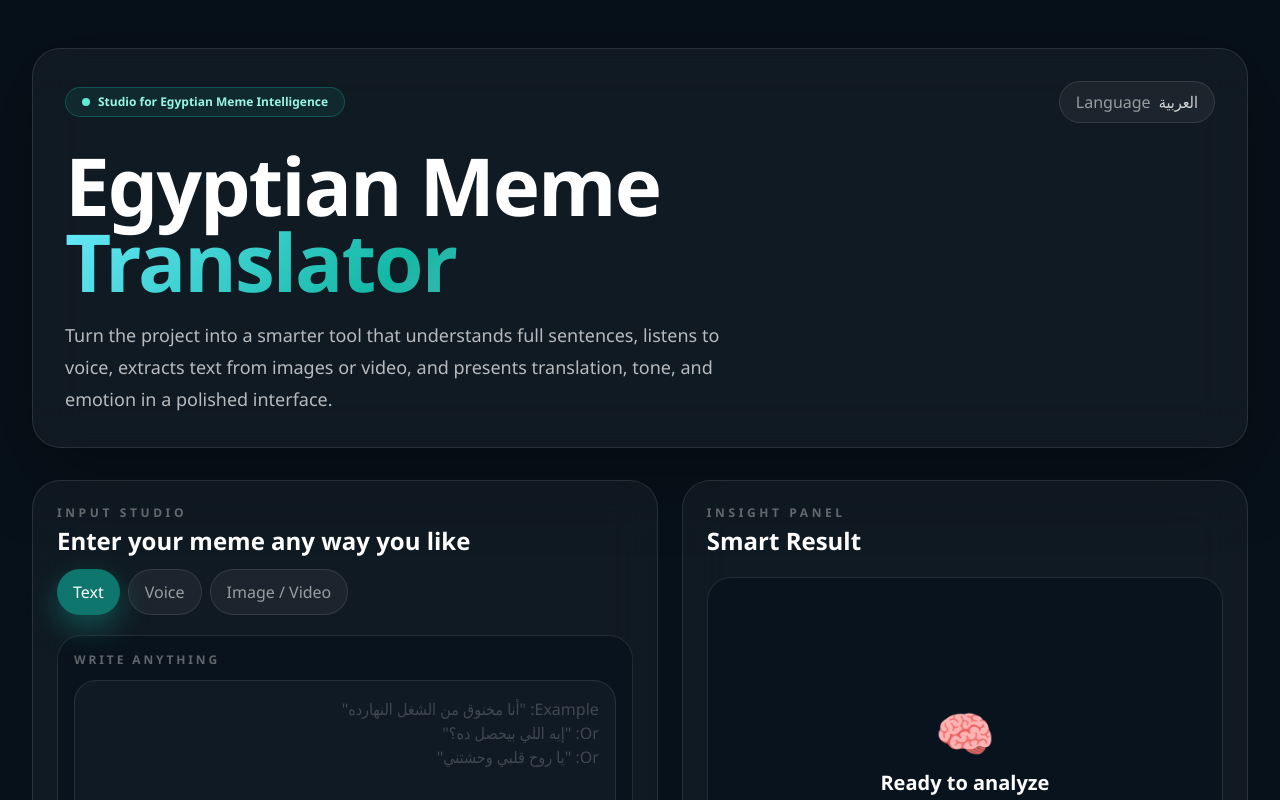
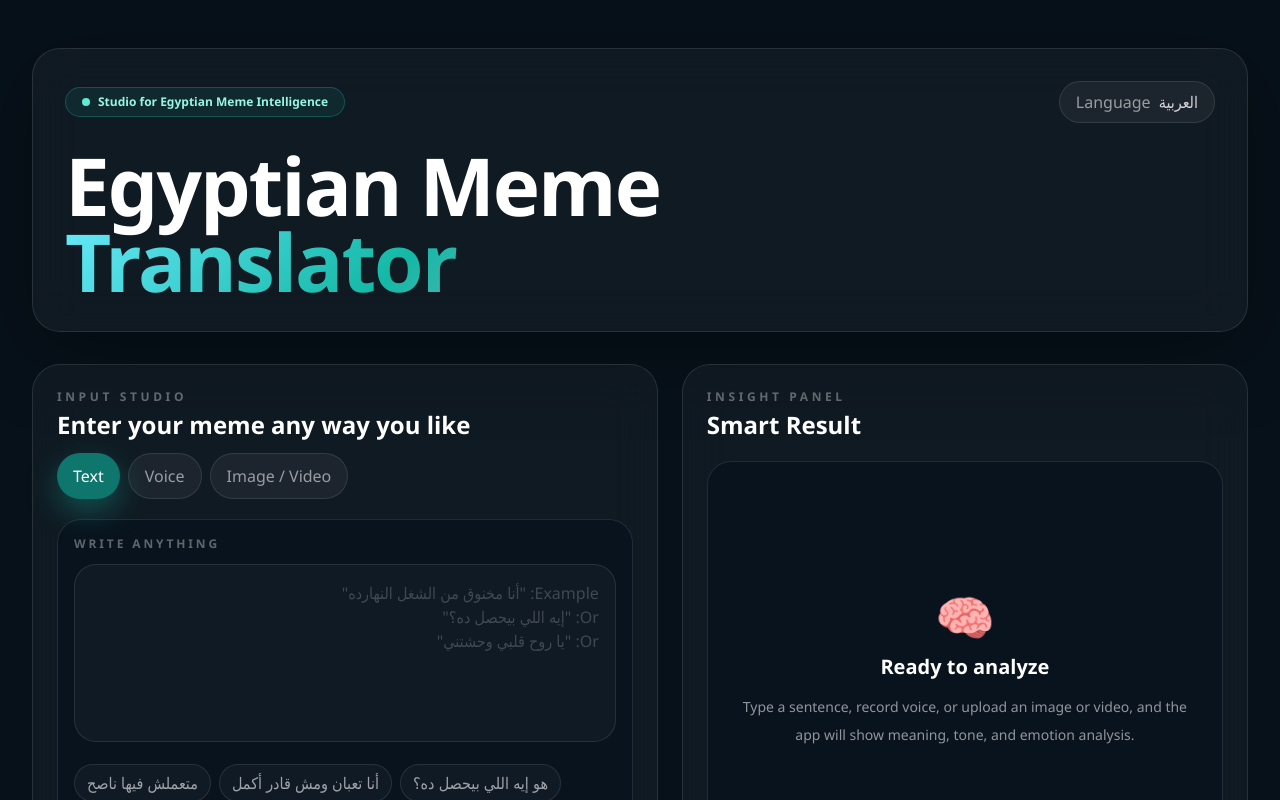
Before and after one commit to mahmoud0004/masri-meme, a Next.js app: page / in a window 1280 px wide. Shown: the top 800 px of the page. Built offline with nearby package versions, Linux system fonts and the light colour scheme.

Commit message:
Remove hero intro content

```diff
--- a/app/page.tsx
+++ b/app/page.tsx
@@ -40,8 +40,6 @@ const UI_COPY = {
     badge: "Studio for Egyptian Meme Intelligence",
     titleLead: "Egyptian Meme",
     titleAccent: "Translator",
-    hero:
-      "Turn the project into a smarter tool that understands full sentences, listens to voice, extracts text from images or video, and presents translation, tone, and emotion in a polished interface.",
     inputStudio: "Input Studio",
     inputTitle: "Enter your meme any way you like",
     tabText: "Text",
@@ -139,8 +137,6 @@ const UI_COPY = {
     badge: "منصة ذكية لفهم الميمز المصرية",
     titleLead: "مترجم",
     titleAccent: "الميمز المصرية",
-    hero:
-      "خلّينا نحوّل المشروع إلى أداة أذكى تفهم الجمل، تلتقط الكلام من الصوت، تستخرج النص من الصور أو الفيديو، وتعرض الترجمة والنبرة والمشاعر في واجهة احترافية.",
     inputStudio: "منطقة الإدخال",
     inputTitle: "أدخل الميم بأي طريقة تحبها",
     tabText: "نص",
@@ -575,7 +571,6 @@ export default function Home() {
                 </span>
               </h1>
 
-              <p className="mt-5 max-w-2xl text-base leading-8 text-white/70 sm:text-lg">{copy.hero}</p>
             </div>
           </div>
         </motion.section>
```
